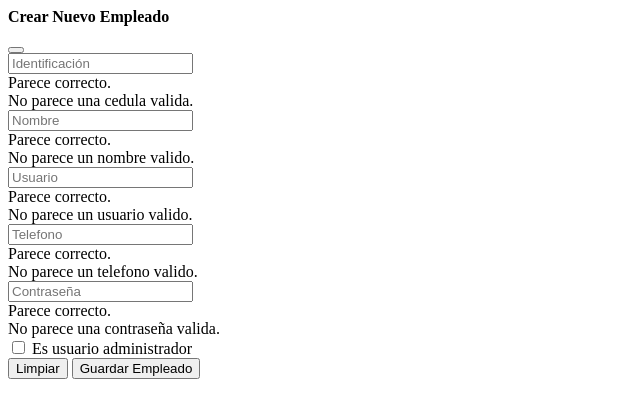
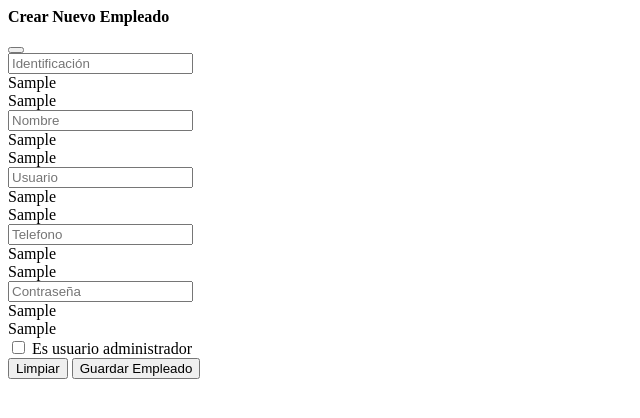
Before and after one commit to EmmanuelMG7/ink-pos, a Django app: template app_empleados/templates/empleados/modals/Modal_Agregar_Empleado.html in a window 1280 px wide. Shown: the top 418 px of the page, without its empty margins (0-640 px from the left). Run offline with Django 5.2, Linux system fonts and the light colour scheme; tables that the repository leaves empty hold one stand-in row (values such as "Sample post"); the template is opened without the code that fills it: values that come from a table or form of the project are taken from there, most other values are stand-ins (such as "Sample title", 1, 10 or a date in 2020).

Commit message:
feat(empleados): remplazar formulario Agregar_Empleado por formulario django

```diff
--- a/app_empleados/templates/empleados/modals/Modal_Agregar_Empleado.html
+++ b/app_empleados/templates/empleados/modals/Modal_Agregar_Empleado.html
@@ -18,34 +18,11 @@
         <div class="modal-body m-2">
           <div class="d-flex gap-2 mb-2">
             <div class="input-group has-validation">
-              <input
-                name="identificacion"
-                type="number"
-                min="1"
-                step="1"
-                class="form-control"
-                placeholder="Identificación"
-                required
-              />
-              <div class="valid-feedback">Parece correcto.</div>
-              <div class="invalid-feedback">
-                No parece una cedula valida.
-              </div>
+              {% include 'common/bootstrap_input_field.html' with field=form.identificacion %}
             </div>
 
             <div class="input-group has-validation">
-              <input
-                name="nombre"
-                type="text"
-                class="form-control"
-                placeholder="Nombre"
-                aria-label="nombre"
-                required
-              />
-              <div class="valid-feedback">Parece correcto.</div>
-              <div class="invalid-feedback">
-                No parece un nombre valido.
-              </div>
+              {% include 'common/bootstrap_input_field.html' with field=form.nombre %}
             </div>
           </div>
 
@@ -54,33 +31,14 @@
               <span class="input-group-text">
                 <i class="bi bi-person-circle"></i>
               </span>
-              <input
-                name="usuario"
-                type="text"
-                class="form-control"
-                placeholder="Usuario"
-                required
-              />
-              <div class="valid-feedback">Parece correcto.</div>
-              <div class="invalid-feedback">No parece un usuario valido.</div>
+              {% include 'common/bootstrap_input_field.html' with field=form.usuario %}
             </div>
 
             <div class="input-group has-validation">
               <span class="input-group-text">
                 <i class="bi bi-telephone-fill"></i>
               </span>
-              <input
-                name="telefono"
-                type="number"
-                min="1"
-                step="1"
-                class="form-control"
-                aria-label="Telefono"
-                placeholder="Telefono"
-                required
-              />
-              <div class="valid-feedback">Parece correcto.</div>
-              <div class="invalid-feedback">No parece un telefono valido.</div>
+              {% include 'common/bootstrap_input_field.html' with field=form.telefono %}
             </div>
           </div>
 
@@ -88,21 +46,12 @@
             <span class="input-group-text">
               <i class="bi bi-key-fill"></i>
             </span>
-            <input
-              name="contrasena"
-              type="text"
-              class="form-control"
-              aria-label="password"
-              placeholder="Contraseña"
-              required
-            />
-            <div class="valid-feedback">Parece correcto.</div>
-            <div class="invalid-feedback">No parece una contraseña valida.</div>
+            {% include 'common/bootstrap_input_field.html' with field=form.contrasena %}
           </div>
 
           <div class="form-check">
-            <input name="admin_checkbox" class="form-check-input" type="checkbox" value="true" id="admin_checkbox">
-            <label class="form-check-label" for="admin_checkbox">Es usuario administrador</label>
+            {{ form.admin_checkbox }}
+            <label class="form-check-label" for="{{ form.admin_checkbox.id_for_label }}">Es usuario administrador</label>
           </div>
         </div>
 
```
Also changed, not shown: app_empleados/views.py (+18 -34 lines).
